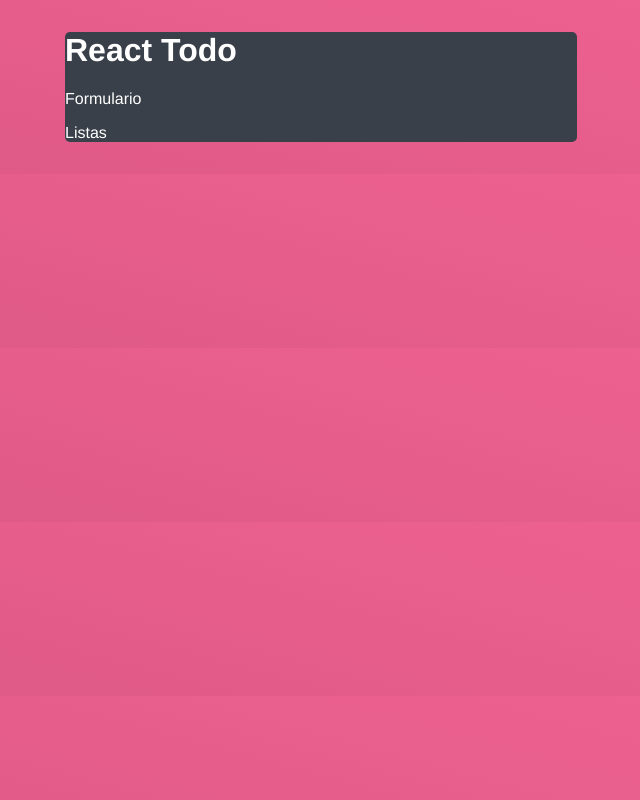
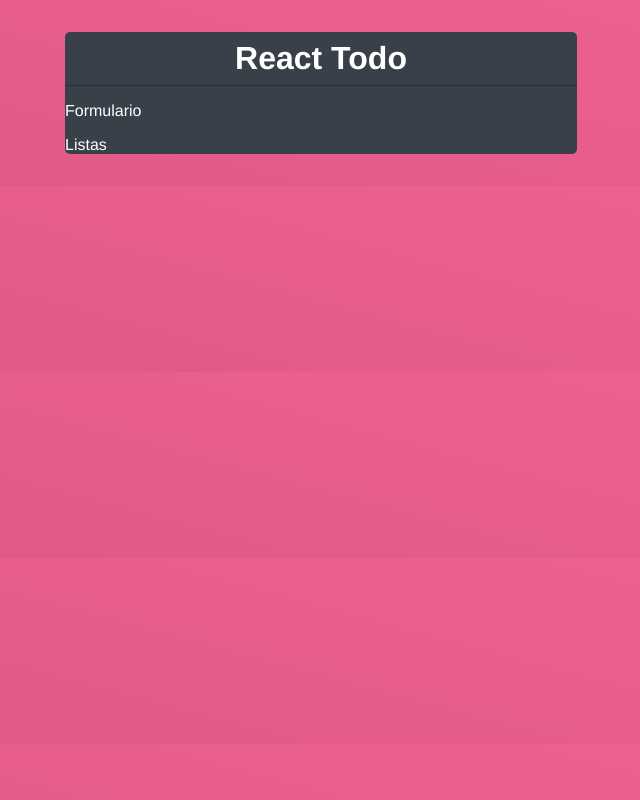
Before and after one commit to Danielecarn/To-Do-List, a React (Create React App) app in the folder to_do/: page / in a window 1280 px wide. Shown: the whole page, without its empty margins (319-959 px from the left). Built offline with nearby package versions, Linux system fonts and the light colour scheme.

Commit message:
Estilo do header

```diff
--- a/to_do/src/App.css
+++ b/to_do/src/App.css
@@ -5,3 +5,13 @@
     border-radius: 5px;
     color: #fff;
 }
+
+.todo-header{
+    padding: 0.5em;
+    border-bottom: 1px solid #2c3035;
+    text-align: center;
+}
+
+.todo-header h1{
+    margin: 0%;
+}
```
